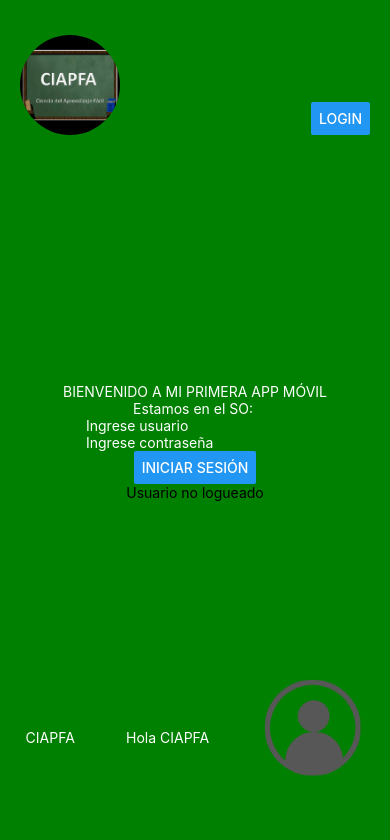
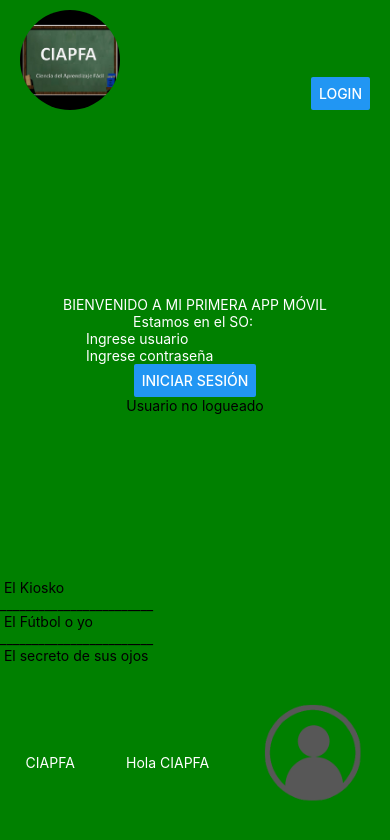
Before and after one commit to Desarrollos-Web-Urquiza/expolearning, a React Native app: screen / in a window 390 px wide. Shown: the top 840 px of the page. Built offline with nearby package versions, Linux system fonts and the light colour scheme.

Commit message:
Agregado componente FlatListComponent antes del cambio drastico a Native Base

```diff
--- a/App.js
+++ b/App.js
@@ -1,14 +1,23 @@
 import React, {Component} from 'react';
-import { StyleSheet, Text, View, Button, Image, ScrollView, Platform, TextInput } from 'react-native';
+import { StyleSheet, Text, View, Button, Image, ScrollView, Platform, TextInput, FlatList } from 'react-native';
 import CompBienvenido from './src/main/components/compBienvenido.js';
 import Header from './src/main/containers/header.js';
 import Footer from './src/main/containers/footer.js';
 import Body from './src/main/containers/body.js';
+import FlatListComponent from './src/main/containers/flatlist.js';
 
 
 
 class App extends Component {
+  	constructor() {
+	    super();
 
+
+	    this.state = { misPeliculas : [ {name : 'El Kiosko', key: '0' }, {name : 'El Fútbol o yo', key: '1' }, {name : 'El secreto de sus ojos', key: '2' }  ] }
+
+
+
+ 	 }
 
 
 
@@ -31,7 +40,9 @@ class App extends Component {
 
 	    	<Body />
 
-	  		<Footer />
+	    	<FlatListComponent />
+
+			<Footer />
 
 
 
--- a/src/main/components/footerLayout.js
+++ b/src/main/components/footerLayout.js
@@ -8,15 +8,14 @@ function FooterLayout() {
 
     return (
 
-
         <View style={styles.footer}>
 
           <Text  style={styles.textColor}>CIAPFA</Text>
           <Text style={styles.textColor}>Hola CIAPFA </Text>
           <Image source={require('../../../assets/menu-login.png')} style={styles.logo2} />
 
+
         </View>
-
 
 
 
--- /dev/null
+++ b/src/main/containers/flatlist.js
@@ -0,0 +1,84 @@
+import React, { Component } from 'react';
+import { StyleSheet, Text, TextInput, View, Image, Button, Platform, ScrollView, FlatList } from 'react-native';
+
+
+
+
+
+
+
+class FlatListComponent extends Component {
+
+
+	constructor() {
+
+
+	  super();
+
+
+	    this.state = { misPeliculas : [ {name : 'El Kiosko', key: '0' }, {name : 'El Fútbol o yo', key: '1' }, {name : 'El secreto de sus ojos', key: '2' }  ] }
+
+
+
+ 	 }
+
+
+	render(){
+
+
+
+
+
+		return(
+
+
+
+
+
+
+	    	<FlatList
+
+
+		    	data={this.state.misPeliculas}
+		    	renderItem={   ({item}) => <Text> {item.name} </Text>      }
+		    	horizontal={false}
+		    	ItemSeparatorComponent= { () => {return(<Text>________________________</Text>)}}
+		    	ListEmptyComponent={     <Text style={{marginTop: 30}}>No hay elementos en la lista </Text>       }
+
+
+
+	    	>
+
+
+	    	</FlatList>
+
+
+
+
+
+
+
+
+
+
+
+		)
+
+
+
+	}
+
+
+
+
+
+
+
+
+}
+
+
+
+
+
+export default FlatListComponent ;
```
